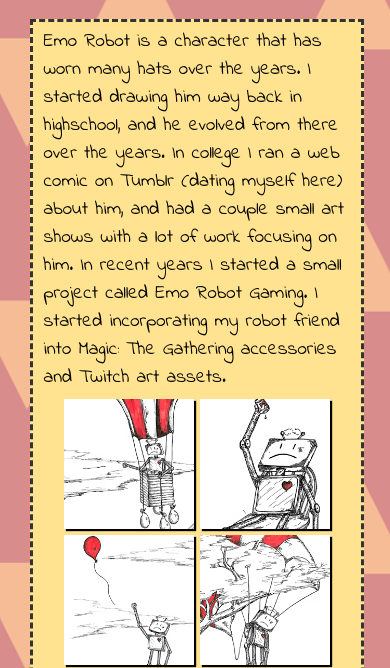
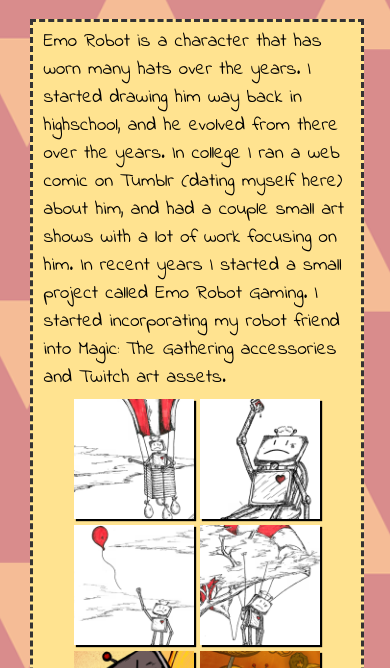
Before and after one commit to JoshLDowns/JoshLDowns.github.io, a plain HTML site: page art.html in a window 390 px wide. Shown: the part 116-784 px from the top of the page. Drawn offline with Linux system fonts and the light colour scheme; a web font is replaced by a local one.

Commit message:
bandaid didn't work

```diff
--- a/art.html
+++ b/art.html
@@ -3,7 +3,7 @@
 
 <head>
     <meta charset="UTF-8">
-    <meta name="viewport" content="width=device-width, initial-scale=1.0, shrink-to-fit=no">
+    <meta name="viewport" content="width=device-width, initial-scale=1.0">
     <meta http-equiv="X-UA-Compatible" content="ie=edge">
     <link rel="stylesheet" type="text/css" href="otherstyles.css">
     <title>Josh Downs - Art</title>
--- a/otherstyles.css
+++ b/otherstyles.css
@@ -441,7 +441,7 @@ a {
     .thumb {
         margin: 3px;
         width: 25vw;
-        min-width: 130px;
+        min-width: 120px;
         box-shadow: 2px 2px 1px black;
     }
 
```
Also changed, not shown: bio.html (+1 -1 lines), blog.html (+1 -1 lines), index.html (+1 -1 lines), web.html (+1 -1 lines).
